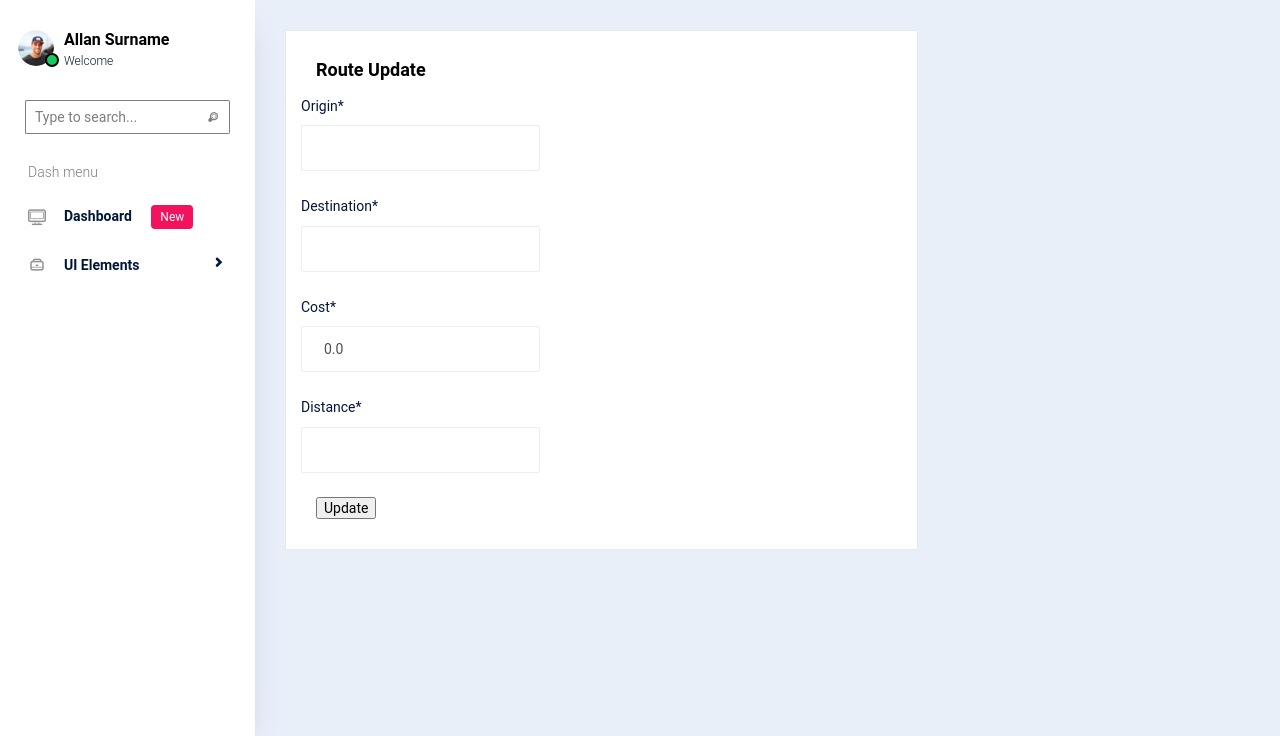
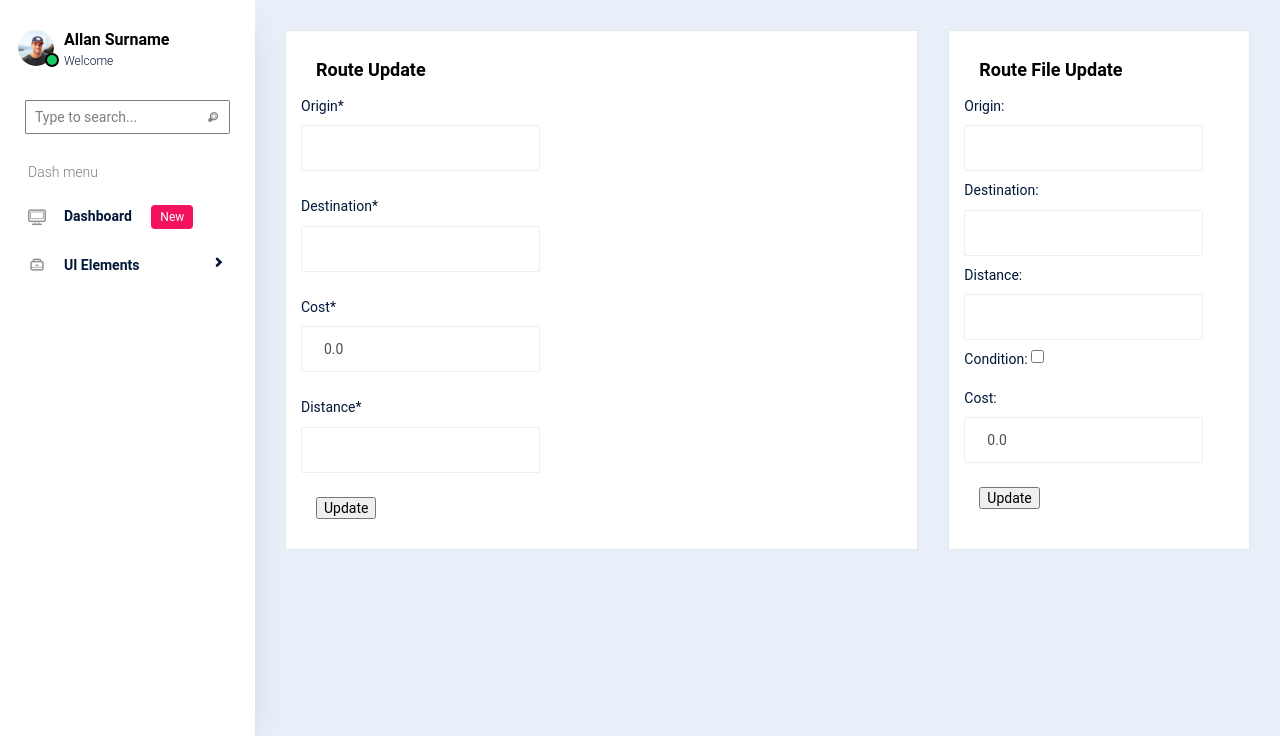
Before and after one commit to mugabwa/Dwear, a Django app: template routes/templates/route_update_form.html in a window 1280 px wide. Shown: the part 64-800 px from the top of the page. Run offline with Django 3.2, Linux system fonts and the light colour scheme; the template is opened without the code that fills it: values that come from a table or form of the project are taken from there, others are empty; some libraries are stand-ins or nearby versions; some web fonts are replaced.

Commit message:
Upload filr form updates

```diff
--- a/api/urls.py
+++ b/api/urls.py
@@ -1,12 +1,11 @@
 from django.urls import path
-from .views import fetchData, loadData, login_user, register_user, stopData, sendData, uploadFile
+from .views import fetchData, loadData, login_user, register_user, stopData, sendData
 
 urlpatterns = [
     path('load_data/', loadData),
     path('fetch_data/',fetchData),
     path('stop_data/',stopData),
     path('send_data/',sendData),
-    path('save_file/',uploadFile,name='save_file'),
     path('register_user/',register_user),
     path('login_user/', login_user),
 ]
--- a/api/templates/mfile.html
+++ b/routes/templates/mfile.html
@@ -10,7 +10,7 @@
           <h4 class="card-title mb-3">Route File Update</h4>
         </div>
         <div class="row">
-          <form class="forms-sample" method="post" action="{% url 'route-update' route.id %}" enctype="multipart/form-data">
+          <form class="forms-sample" method="post" action="{% url 'save-file' route.id %}" enctype="multipart/form-data">
             {% csrf_token %}
               <div class="form-group">
                 {{ form.as_p }}
--- a/routes/templates/route_update_form.html
+++ b/routes/templates/route_update_form.html
@@ -35,5 +35,26 @@
       </div>
     </div>
   </div>
+  <div class="col-lg-4 d-flex grid-margin stretch-card">
+    <div class="card">
+      <div class="card-body">
+        <div class="d-flex flex-wrap justify-content-between">
+          <h4 class="card-title mb-3">Route File Update</h4>
+        </div>
+        <div class="row">
+          <form class="forms-sample" method="post" action="{% url 'save-file' route.id %}" enctype="multipart/form-data">
+            {% csrf_token %}
+              <div class="form-group">
+                {{ form.as_p }}
+            </div>
+            <div class="col-12">
+                <input type="submit" value="Update">
+            </div>
+        </form>
+
+        </div>
+      </div>
+    </div>
+  </div>
 </div>
 {% endblock %}
--- a/routes/urls.py
+++ b/routes/urls.py
@@ -1,7 +1,9 @@
 from django.urls import path
-from .views import RouteListView, RouteUpdate, update
+from .views import RouteListView, update, upload_file
+
 
 urlpatterns = [
     path('routes/',RouteListView.as_view(), name='route-list'),
     path('routes/<int:pk>/update', update, name='route-update'),
+    path('routes/<int:pk>/save_file/',upload_file,name='save-file'),
 ]
```
Also changed, not shown: api/views.py (+1 -14 lines), routes/views.py (+14 -1 lines).
